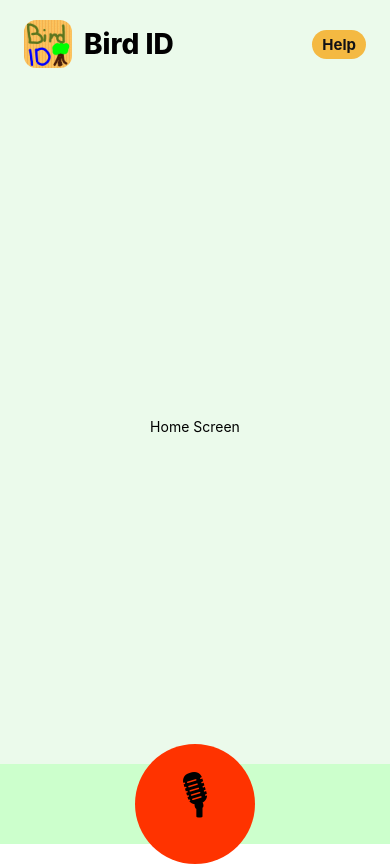
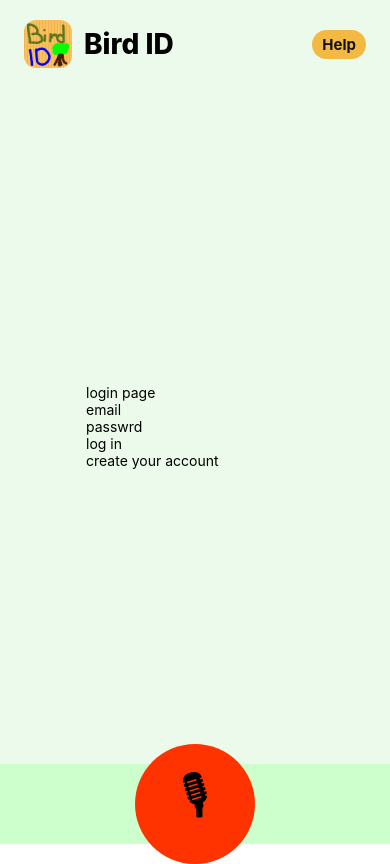
Before and after one commit to Ilse547/BirdID, a React Native app in the folder mobile/: screen / in a window 390 px wide. Built offline with nearby package versions, Linux system fonts and the light colour scheme; no server answers.

Commit message:
add log in and register page

```diff
--- a/mobile/App.js
+++ b/mobile/App.js
@@ -12,7 +12,8 @@ import HelpScreen from "./pages/Helppage";
 import RecordingPage from "./pages/Recordingpage";
 import ResultPage from "./pages/ResultPage.js";
 import styles from "./styles";
-
+import LoginPage from "./pages/Loginpage";
+import RegisterPage from "./pages/Registerpage";
 
 import { NavigationBar } from "expo-navigation-bar";
 import { StatusBar } from "expo-status-bar";
@@ -27,6 +28,49 @@ export default function App() {
   const [screen, setScreen] = useState("home");
   const [birdnetResults, setBirdnetResults] = useState([]);
   const [autoStartRecording, setAutoStartRecording] = useState(false);
+
+  const [authScreen, setAuthScreen] = useState("login");
+  const [email, setEmail] = useState("");
+  const [password, setPassword] = useState("");
+  const [username, setUsername] = useState("");
+
+  const [token, setToken] = useState(null);
+  const [authMessage, setAuthMessage] = useState("");
+
+  const handleLogin = async () => {
+    try{
+      const response = await fetch(`${API_URL}/auth/login`, {
+        method: "POST",
+        headers: { "Content-Type": "application/json"},
+        body: JSON.stringify({email, password})
+      });
+      const data = await response.json();
+      if(!response.ok) {
+        throw new Error(data.error);
+      }
+      setToken(data.token);
+      setAuthScreen(null);
+    } catch {
+      setAuthMessage("log in faILED");
+    }
+  };
+  const handleRegister = async () => {
+    try {
+      const response = await fetch(`${API_URL}/auth/register`, {
+        method: "POST",
+        headers: { "Content-Type" : "application/json"},
+        body: JSON.stringify({username, email, password })
+      });
+      const data = await response.json();
+      if(!response.ok) {
+        throw new Error(data.error);
+      }
+      setAuthMessage("registration successful");
+      setAuthScreen("login");
+    } catch {
+      setAuthMessage("registration failed :(");
+    }
+  };
 
   useEffect(() => {
     NavigationBar.setHidden(true);
@@ -67,19 +111,21 @@ export default function App() {
           {activeTab === "help" ? "Back" : "Help"}
         </Text>
       </Pressable>
-
         </View>
           <View style={styles.mainContent}>
-          {activeTab === "help" ? (
-            <HelpScreen />
+            {authScreen === "login" ? (
+              <LoginPage onLogin={{setEmail, setPassword, submit: handleLogin }} onRegister={() => setAuthScreen("register")}/>
+            ) : authScreen === "register" ? (
+              <RegisterPage onRegister={{ setUsername, setEmail, setPassword, submit: handleRegister }} onBack={() => setAuthScreen("login")} />
+            ) : activeTab === "help" ? (
+              <HelpScreen/>
             ) : screen === "results" ? (
-            <ResultPage
-              results={birdnetResults}
-              onBack={() => setScreen("recording")}
-            />
+              <ResultPage results={birdnetResults} onBack={() => setScreen("recording")} />
             ) : screen === "recording" ? (
-          <RecordingPage autoStart={autoStartRecording} onResults={(results) => {
-              setAutoStartRecording(false);;
+              <RecordingPage
+                autoStart={autoStartRecording}
+                onResults={(results) => {
+                  setAutoStartRecording(false);
                   setBirdnetResults(results);
                   setScreen("results");
                 }}
@@ -94,7 +140,6 @@ export default function App() {
             )}
           </View>
         </View>
-
       <View style={styles.bottomBar}>
         <Pressable
           onPress={() => {setAutoStartRecording(true); setScreen("recording"); }}
--- /dev/null
+++ b/mobile/pages/Loginpage.js
@@ -0,0 +1,20 @@
+import { Pressable, Text, TextInput, View } from "react-native";
+
+export default function LoginPage({ onLogin, onRegister }) {
+  return (
+    <View>
+      <Text>login page</Text>
+
+      <TextInput placeholder="email" autoCapitalize="none" keyboardType="email-address" onChangeText={onLogin.setEmail}/>
+      <TextInput placeholder="passwrd" secureTextEntry onChangeText={onLogin.setPassword} />
+
+      <Pressable onPress={onLogin.submit}>
+        <Text>log in</Text>
+      </Pressable>
+
+      <Pressable onPress={onRegister}>
+        <Text>create your account</Text>
+      </Pressable>
+    </View>
+  );
+}
--- /dev/null
+++ b/mobile/pages/Registerpage.js
@@ -0,0 +1,22 @@
+import { Pressable, Text, TextInput, View } from "react-native";
+
+export default function RegisterPage({ onRegister, onBack }) {
+  return (
+    <View>
+      <Text>create account page</Text>
+      <TextInput placeholder="your username" autoCapitalize="none" onChangeText={onRegister.setUsername} />
+
+      <TextInput placeholder="your email" autoCapitalize="none" keyboardType="email-address" onChangeText={onRegister.setEmail} />
+
+      <TextInput placeholder="password" secureTextEntry onChangeText={onRegister.setPassword} />
+
+      <Pressable onPress={onRegister.submit}>
+        <Text>register</Text>
+      </Pressable>
+
+      <Pressable onPress={onBack}>
+        <Text>log into your account</Text>
+      </Pressable>
+    </View>
+  );
+}
```
Lines whose indentation alone changed are shown as unchanged.
